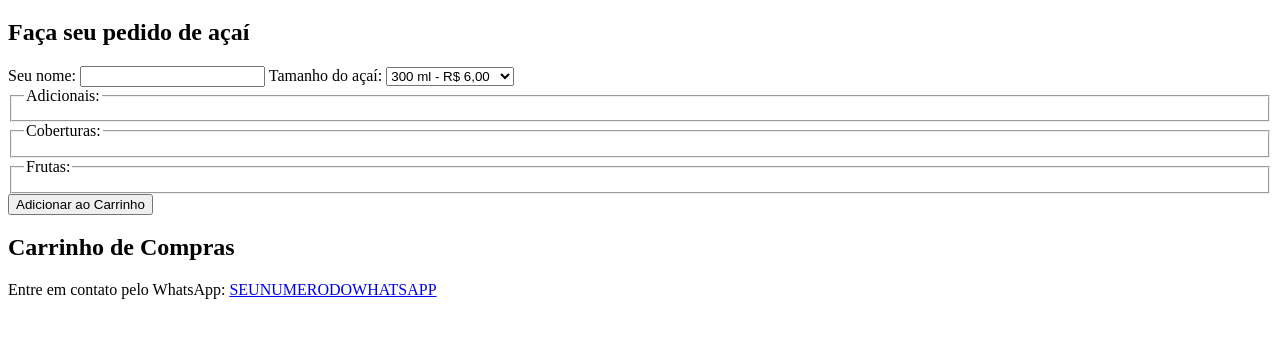
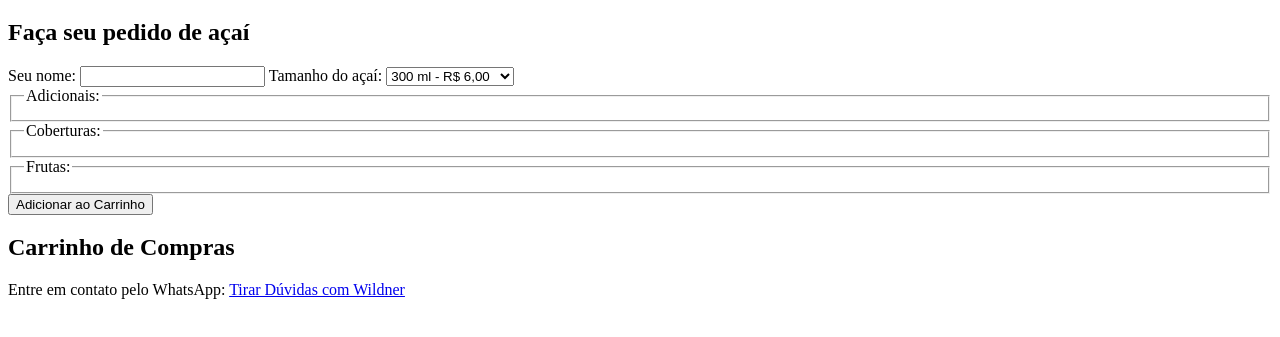
Before and after one commit to Wildner1/wildner1, a plain HTML site: page index.html in a window 1280 px wide. Shown: the part 61-398 px from the top of the page. Drawn offline with Linux system fonts and the light colour scheme.

Commit message:
Update index.html

```diff
--- a/index.html
+++ b/index.html
@@ -43,7 +43,7 @@
         </section>
     </main>
     <footer>
-        <p>Entre em contato pelo WhatsApp: <a href="https://wa.me/SEUNUMERODOWHATSAPP">SEUNUMERODOWHATSAPP</a></p>
+        <p>Entre em contato pelo WhatsApp: <a href="https://wa.me/+5527997094763">Tirar Dúvidas com Wildner</a></p>
     </footer>
     <script>
         document.addEventListener("DOMContentLoaded", function() {
```
